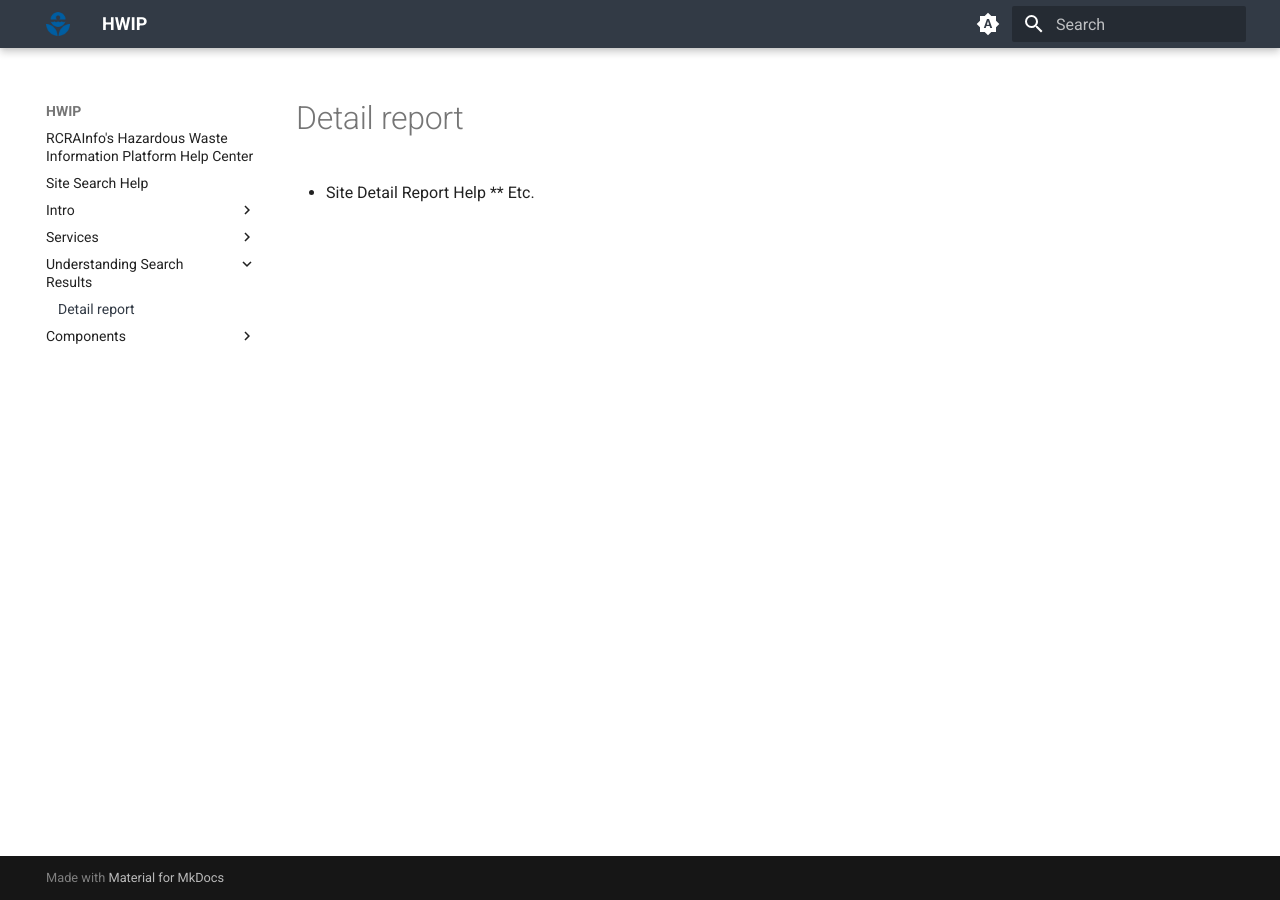
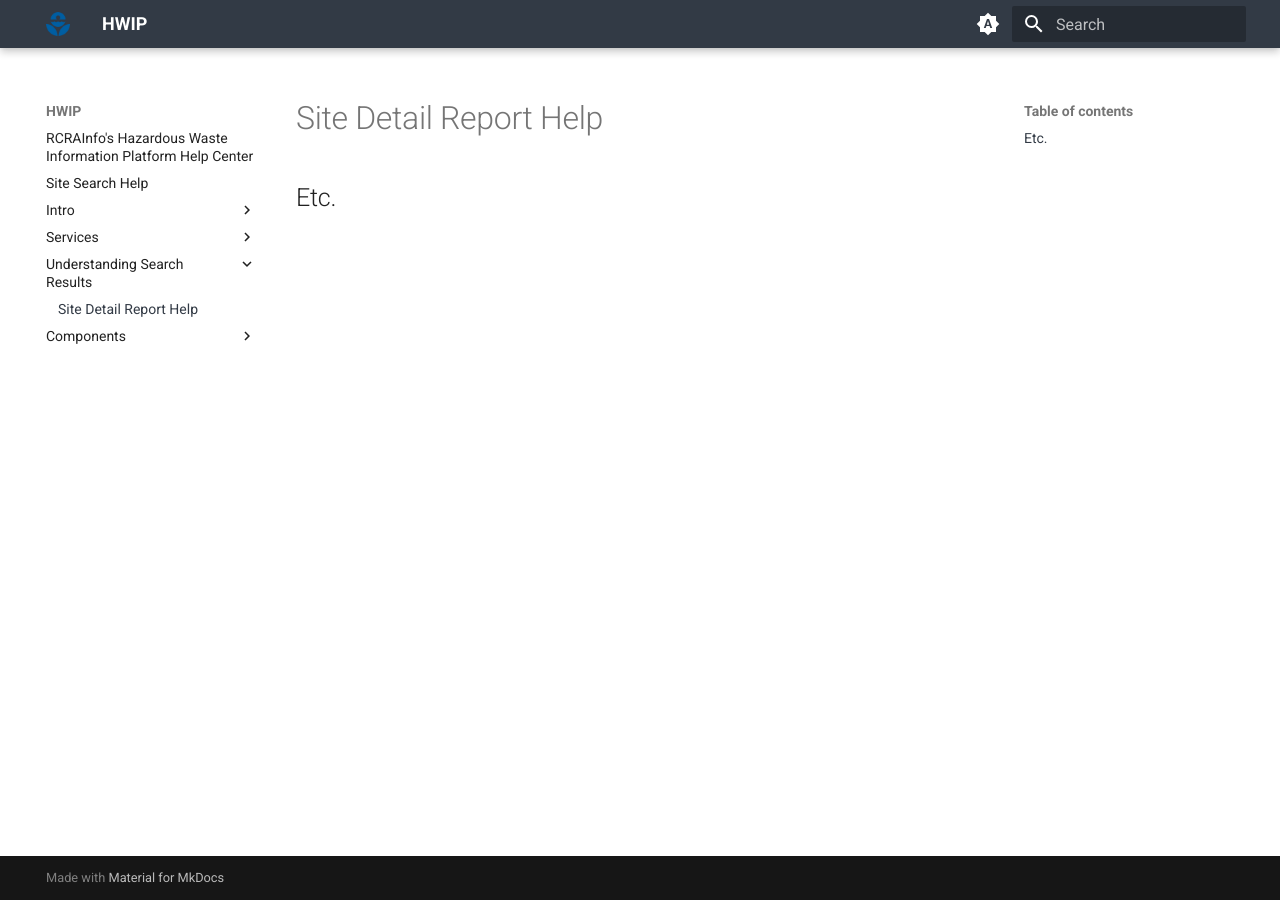
Before and after one commit to furrlori-oss/hwip, an MkDocs documentation site: the page built from docs/Understanding Search Results/detail-report.md, in a window 1280 px wide. Built offline with MkDocs 1.6.1 and Material for MkDocs 9.7.7, drawn with Linux system fonts in a browser that asks for light colours.

Commit message:
Update detail-report.md

```diff
--- a/docs/Understanding Search Results/detail-report.md
+++ b/docs/Understanding Search Results/detail-report.md
@@ -1,2 +1,2 @@
-* Site Detail Report Help
-** Etc.
+# Site Detail Report Help
+## Etc.
```
